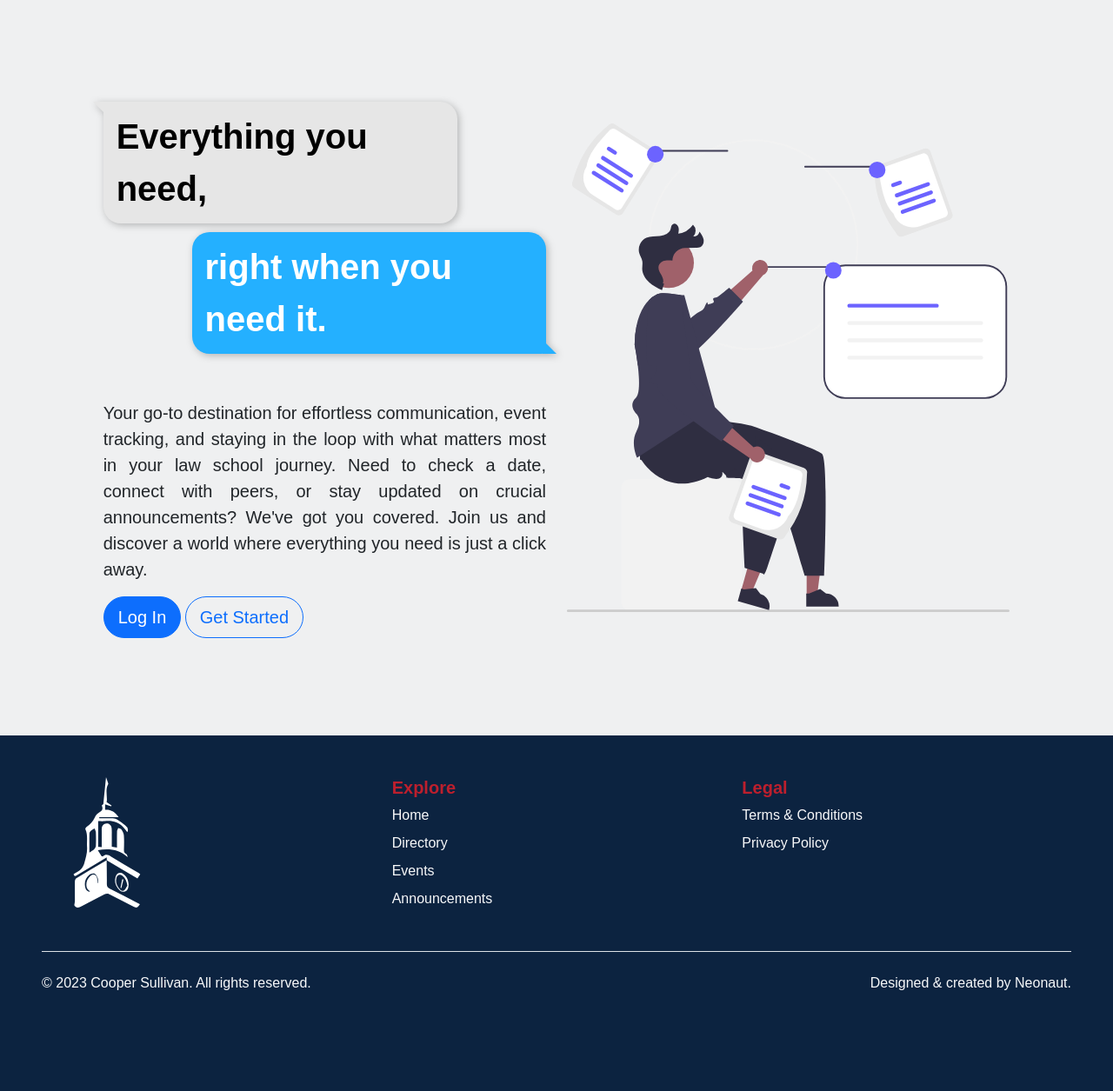
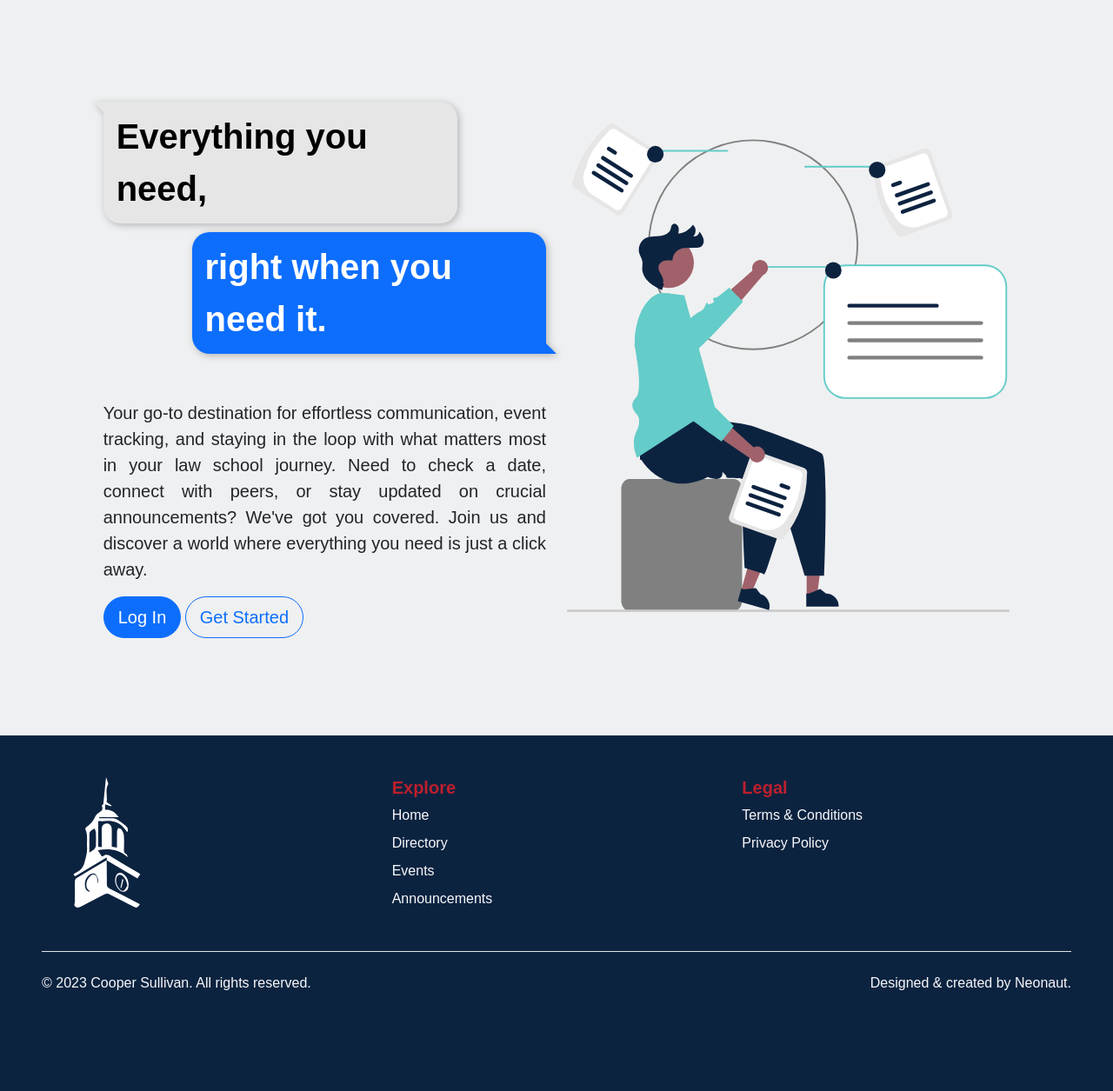
Before and after one commit to coopersully/law_app, a Django app: page / in a window 1280 px wide. Shown: the part 76-1331 px from the top of the page at 87% size. Run offline with Django 4.2, Linux system fonts and the light colour scheme; parts of the project's set-up code (start-up, migrations or seed data) failed here and were passed over; some libraries are stand-ins or nearby versions.

Commit message:
Update home page styling

```diff
--- a/static/css/messages.css
+++ b/static/css/messages.css
@@ -1,6 +1,6 @@
 :root {
     --msg-incoming: #e6e6e6;
-    --msg-outgoing: #24b0ff;
+    --msg-outgoing: #0d6efd;
 }
 
 .chat-container {
--- a/templates/index.html
+++ b/templates/index.html
@@ -34,5 +34,4 @@
             <img class="img-fluid" src="{% static 'images/people/ideas.svg' %}" alt="People sharing ideas">
         </div>
     </div>
-    </div>
 {% endblock %}
```
Also changed, not shown: static/images/people/ideas.svg, static/images/people/status_updates.svg. Lines whose indentation alone changed are shown as unchanged.
